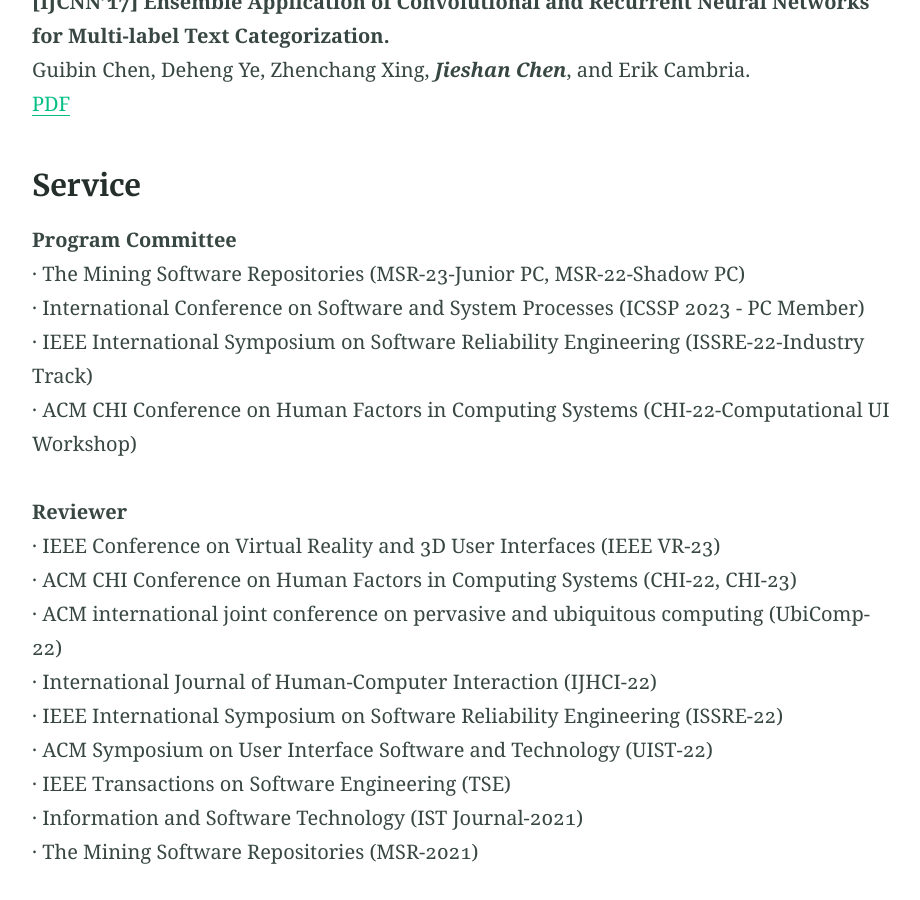
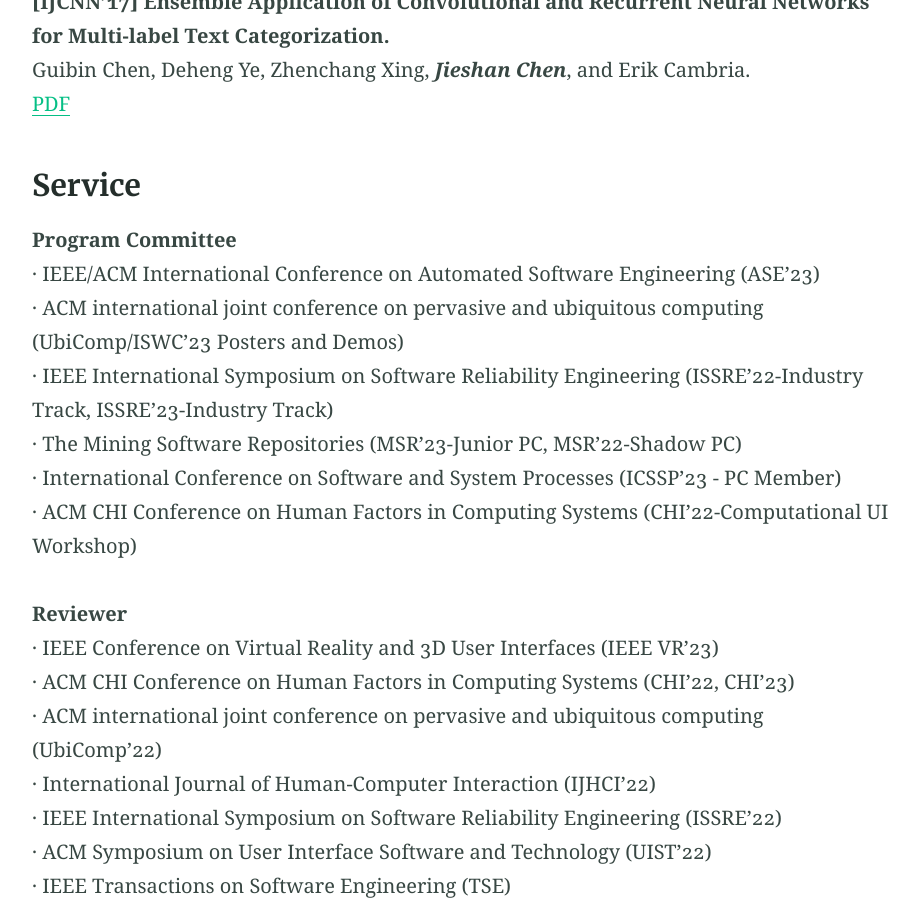
Before and after one commit to chenjshnn/chenjshnn.github.io, a Jekyll site: the page built from index.md, in a window 1280 px wide and 900 px high, scrolled down 2384 px. Shown: the whole window, without its empty margins (176-1096 px from the left). Built offline with Jekyll 4.4.1, drawn with Linux system fonts in a browser that asks for light colours; some of the changed text lies outside the part shown.

Commit message:
Update index.md

```diff
--- a/index.md
+++ b/index.md
@@ -61,21 +61,23 @@ Guibin Chen, Deheng Ye, Zhenchang Xing, ***Jieshan Chen***, and Erik Cambria. <b
 ### Service
 
 **Program Committee** <br />
-· The Mining Software Repositories (MSR-23-Junior PC, MSR-22-Shadow PC) <br />
-· International Conference on Software and System Processes (ICSSP 2023 - PC Member) <br />
-· IEEE International Symposium on Software Reliability Engineering (ISSRE-22-Industry Track) <br />
-· ACM CHI Conference on Human Factors in Computing Systems (CHI-22-Computational UI Workshop) <br />
+· IEEE/ACM International Conference on Automated Software Engineering (ASE'23) <br />
+· ACM international joint conference on pervasive and ubiquitous computing (UbiComp/ISWC'23 Posters and Demos) <br />
+· IEEE International Symposium on Software Reliability Engineering (ISSRE'22-Industry Track, ISSRE'23-Industry Track) <br />
+· The Mining Software Repositories (MSR'23-Junior PC, MSR'22-Shadow PC) <br />
+· International Conference on Software and System Processes (ICSSP'23 - PC Member) <br />
+· ACM CHI Conference on Human Factors in Computing Systems (CHI'22-Computational UI Workshop) <br />
 
 **Reviewer** <br />
-· IEEE Conference on Virtual Reality and 3D User Interfaces (IEEE VR-23) <br />
-· ACM CHI Conference on Human Factors in Computing Systems (CHI-22, CHI-23) <br />
-· ACM international joint conference on pervasive and ubiquitous computing (UbiComp-22) <br />
-· International Journal of Human-Computer Interaction (IJHCI-22) <br />
-· IEEE International Symposium on Software Reliability Engineering (ISSRE-22) <br />
-· ACM Symposium on User Interface Software and Technology (UIST-22) <br />
+· IEEE Conference on Virtual Reality and 3D User Interfaces (IEEE VR'23) <br />
+· ACM CHI Conference on Human Factors in Computing Systems (CHI'22, CHI'23) <br />
+· ACM international joint conference on pervasive and ubiquitous computing (UbiComp'22) <br />
+· International Journal of Human-Computer Interaction (IJHCI'22) <br />
+· IEEE International Symposium on Software Reliability Engineering (ISSRE'22) <br />
+· ACM Symposium on User Interface Software and Technology (UIST'22) <br />
 · IEEE Transactions on Software Engineering (TSE) <br />
-· Information and Software Technology (IST Journal-2021) <br />
-· The Mining Software Repositories (MSR-2021)
+· Information and Software Technology (IST Journal'21) <br />
+· The Mining Software Repositories (MSR'21)
 
 
 <a href="https://clustrmaps.com/site/1bnhz" title="Visit tracker"><img src="//www.clustrmaps.com/map_v2.png?d=0jSi742nBLW1zBplx2X6Hk-w2T5g-tjKJyF38nxa7fU&cl=ffffff"></a>
```
